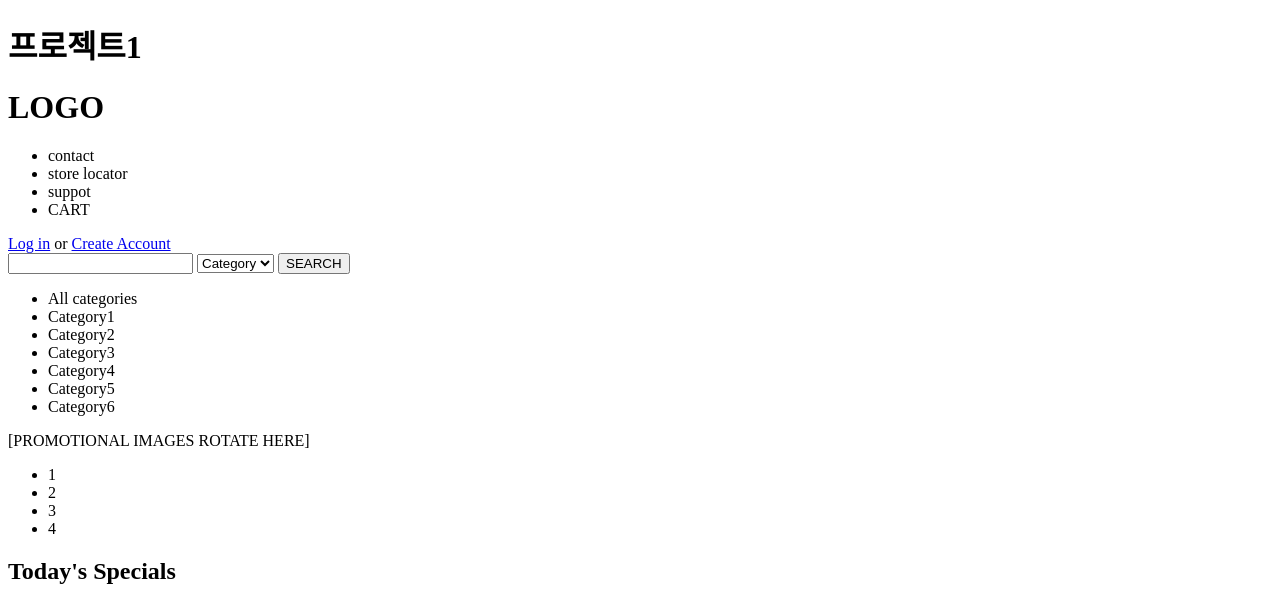
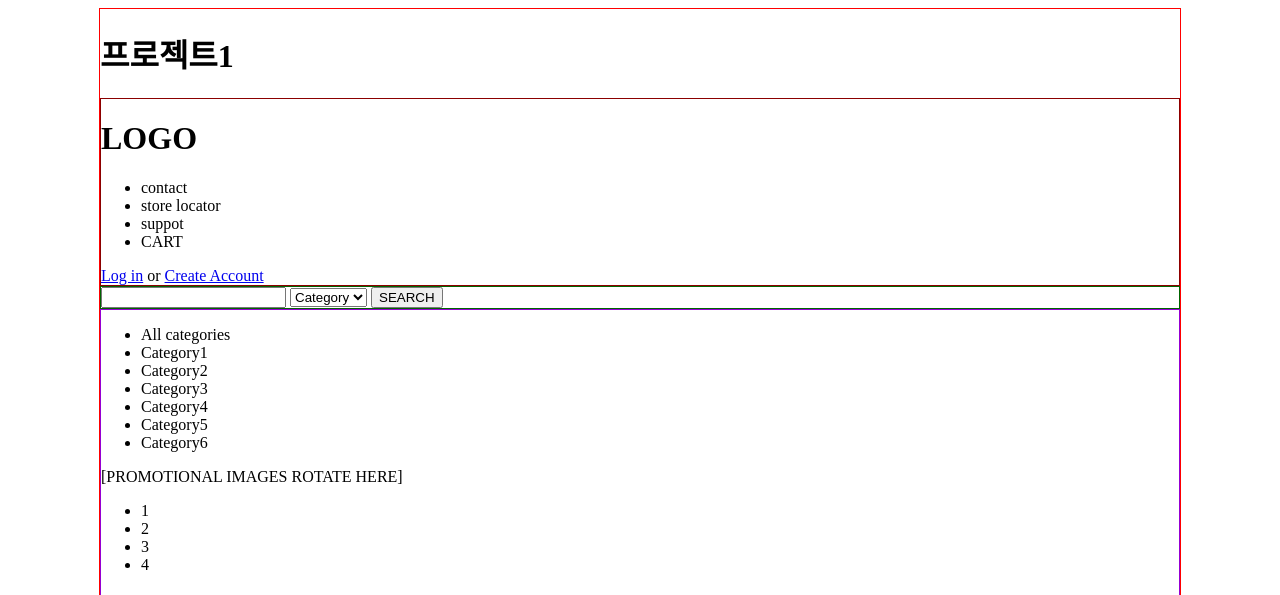
Before and after one commit to Yongheech/frontends, a FastAPI app: page /html/project1 in a window 1280 px wide. Shown: the top 595 px of the page. Run offline with FastAPI, Linux system fonts and the light colour scheme.

Commit message:
프로젝트 실습 - 컨테이너로 가운데 정렬각요소 테두리 표시

```diff
--- a/views/templates/html/10project1.html
+++ b/views/templates/html/10project1.html
@@ -3,12 +3,31 @@
 <head>
     <meta charset="UTF-8">
     <title>프로젝트1</title>
+    <style>
+        /*heder, nav, main, footer등을
+        중앙에 배치하기 위해 컨테이너 요소 생성*/
+       #container {border: 1px solid red;
+       width: 1080px; margin: 0 auto;}
+
+        /*header*/
+        header {border: 1px solid darkred;}
+
+        /*nav*/
+        nav {border: 1px solid darkgreen}
+
+        /*main*/
+        main {border: 1px solid darkviolet}
+
+        /*footer*/
+        footer {border: 1px solid darkcyan}
+    </style>
 </head>
 <body>
+    <div id="container">
     <h1>프로젝트1</h1>
     <header>
         <h1>LOGO</h1>
-            <ul>
+            <ul >
                 <li>contact</li>
                 <li>store locator</li>
                 <li>suppot</li>
@@ -27,7 +46,7 @@
     <main>
         <section>
             <aside>
-                <ul>
+                <ul id="aside">
                     <li>All categories</li>
                     <li>Category1</li>
                     <li>Category2</li>
@@ -39,13 +58,13 @@
             </aside>
             <div id="banner">
                 <p>[PROMOTIONAL IMAGES ROTATE HERE]</p>
-                <ul><li>1</li><li>2</li><li>3</li><li>4</li></ul>
+                <ul id="num"><li>1</li><li>2</li><li>3</li><li>4</li></ul>
             </div>
         </section>
         <section>
             <div id="products"></div>
                 <h2>Today's Specials</h2>
-            <ul>
+            <ul >
                 <li>
                     <img src="#">
                     <a href="#">Product1</a>
@@ -73,10 +92,9 @@
             </ul>
         </section>
     </main>
-
     <footer>
       <div>
-          <ul>
+          <ul >
               <li><h3>ABOUT US</h3></li>
               <li>Company</li>
               <li>News</li>
@@ -84,13 +102,13 @@
               <li>Policies</li>
               <li>Contact</li>
           </ul>
-          <ul>
+          <ul >
               <li><h3>SOCLAL</h3></li>
               <li>Facebook</li>
               <li>Twitter</li>
               <li>Try our app</li>
           </ul>
-          <ul>
+          <ul >
               <li><h3>SERVICE</h3></li>
               <li>FAQ</li>
               <li>Live support</li>
@@ -99,5 +117,6 @@
       </div>
         <div>Copyright &copy; 2024. zzyzzy.All Rights Reserved.</div>
     </footer>
+    </div>
 </body>
 </html>
```
